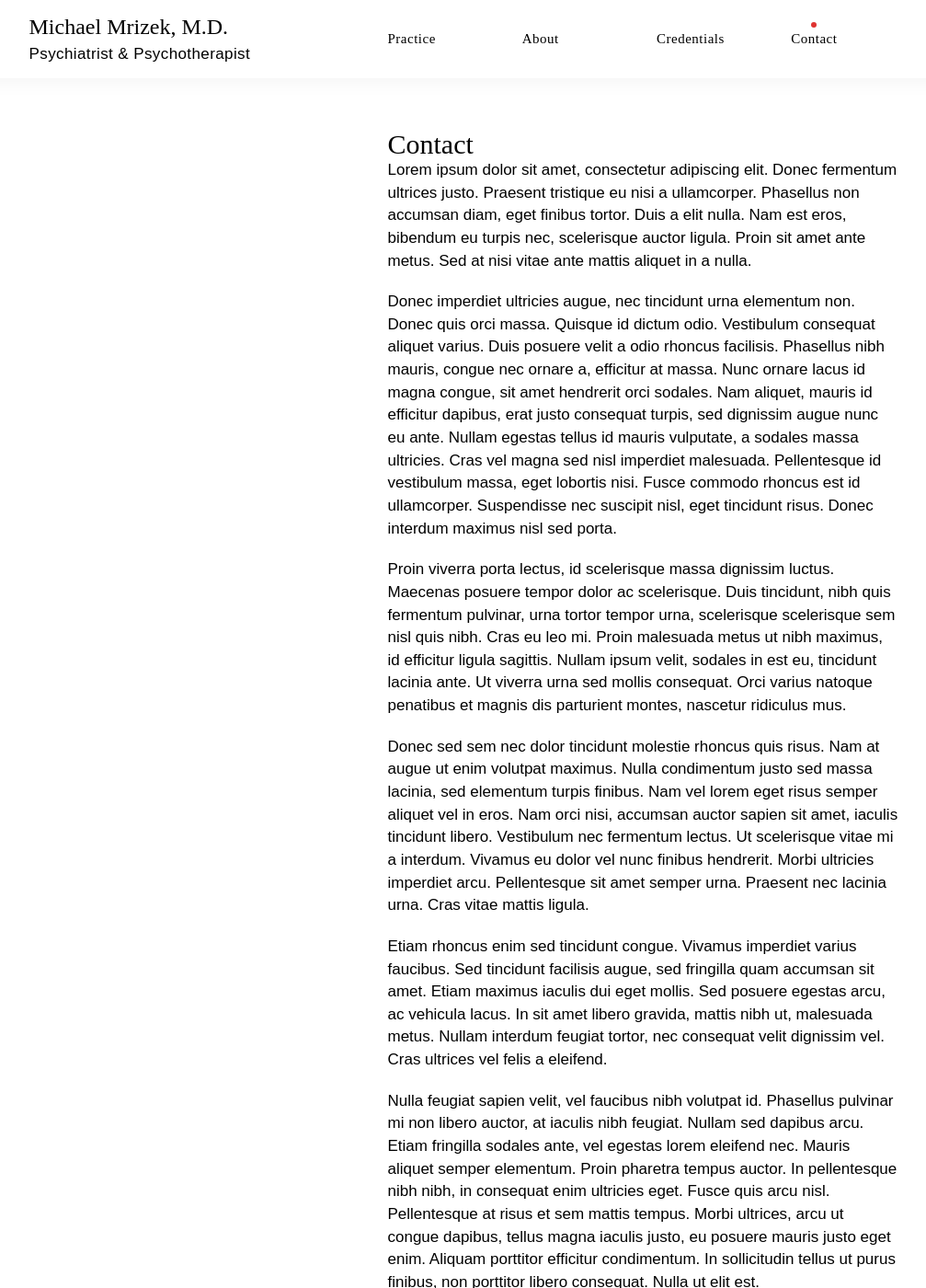
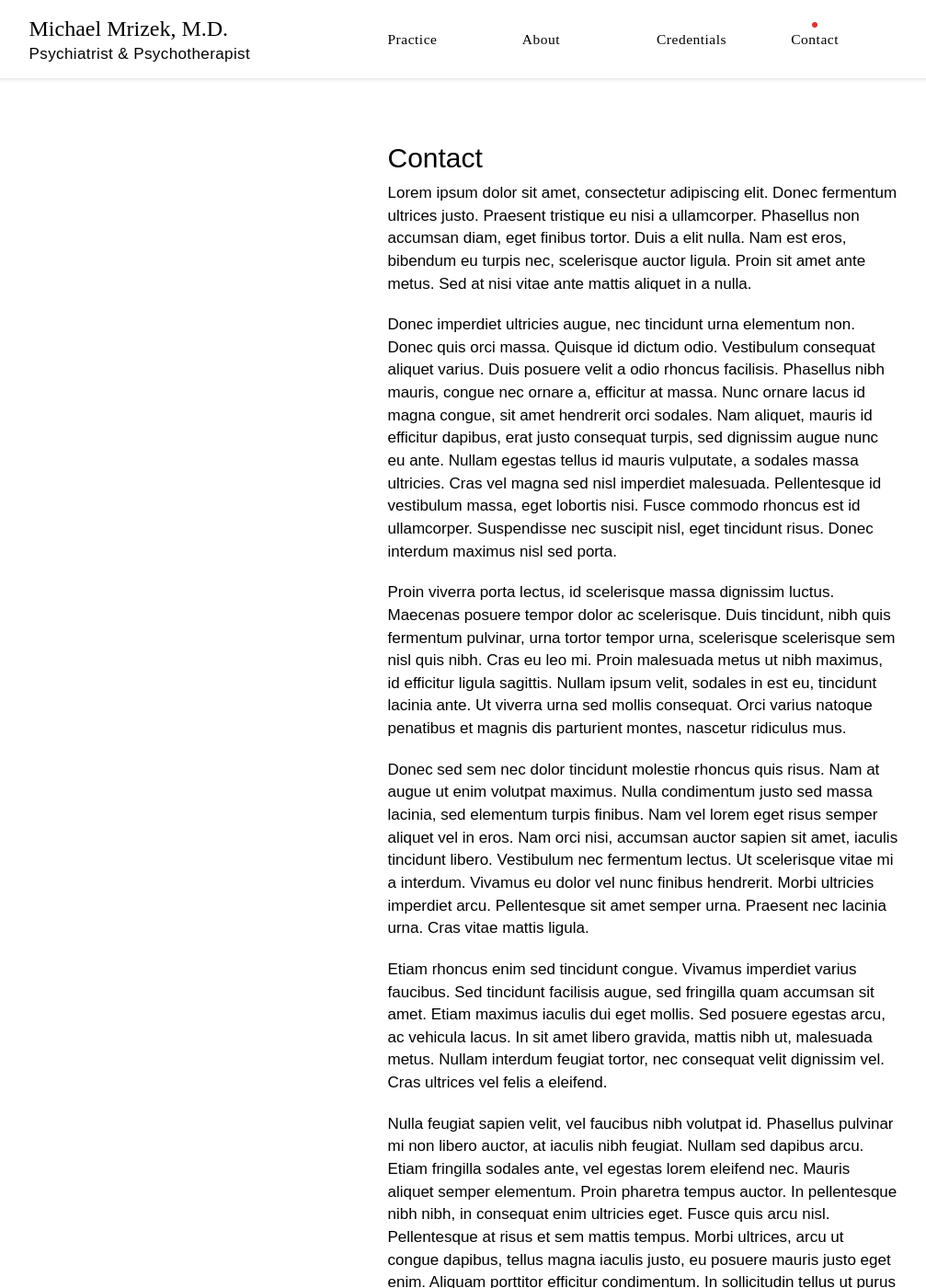
Before and after one commit to carolineportugal/michaelmrizekmd, a Jekyll site: the page built from contact/index.html, in a window 1280 px wide and 1400 px high. Shown: the whole window at 92% size, without its empty margins (136-1143 px from the left). Built offline with Jekyll 4.4.1, drawn with Linux system fonts in a browser that asks for light colours; nearby versions of some CDN libraries; some web fonts are replaced.

Commit message:
finalizes about page

```diff
--- a/_includes/nav.html
+++ b/_includes/nav.html
@@ -4,8 +4,8 @@
 
       <div class="col-sm-3 col-sm-offset-1">
         <a href="{{ site.baseurl }}/" class="logo">
-          <h3 class="">Michael Mrizek, M.D.</h3>
-          <h4 class="">Psychiatrist & Psychotherapist</h4>
+          <div class="logo-title">Michael Mrizek, M.D.</div>
+          <div class="logo-subtitle">Psychiatrist & Psychotherapist</div>
         </a>
       </div>
 
--- a/_sass/_nav.scss
+++ b/_sass/_nav.scss
@@ -10,7 +10,7 @@
   background: rgba(255,255,255,.95);
   position:fixed;
   width:100%;
-  box-shadow: 0px 3px 20px 0px rgba(0,0,0,0.05);
+  box-shadow: 0 2px 4px rgba(0,0,0,.1);
 
   a{
     &:hover{
@@ -28,13 +28,13 @@
     line-height: 1;
     color:$black;
 
-    h3{
+    .logo-title{
       font-size:24px;
       @include begum-bold();
       margin:0 0 0.7rem 0;
     }
 
-    h4{
+    .logo-subtitle{
       margin:0;
       @include caravel-regular();
       font-size: 17px;
@@ -45,7 +45,7 @@
 
   .menu{
     list-style: none;
-    font-size: 15px;
+    font-size: 15.5px;
     @include begum-semibold();
     // border:1px solid blue;
     -webkit-padding-start: 0px;
--- a/_sass/_typography.scss
+++ b/_sass/_typography.scss
@@ -1,17 +1,13 @@
 //Default values for typography
-h2{
-  @include begum-medium();
-  margin:0;
-}
 
 h3{
-  @include begum-semibold();
+  @include begum-bold();
   margin:0;
+  font-size:22px;
 }
 
 h4{
-  @include begum-bold();
-  margin:0;
+
 }
 
 p{
--- a/about/index.html
+++ b/about/index.html
@@ -15,7 +15,7 @@
       <div class="col-sm-6 col-sm-offset-0">
         <div>
           <div class="section-title-wrapper">
-            <h4 class="title">About</h4>
+            <h3 class="section-title">About</h3>
             <div class="divider"></div>
           </div>
           <p>Lorem ipsum dolor sit amet, consectetur adipiscing elit. Donec fermentum ultrices justo. Praesent tristique eu nisi a ullamcorper. Phasellus non accumsan diam, eget finibus tortor. Duis a elit nulla. Nam est eros, bibendum eu turpis nec, scelerisque auctor ligula. Proin sit amet ante metus. Sed at nisi vitae ante mattis aliquet in a nulla.</p>
--- a/css/main.scss
+++ b/css/main.scss
@@ -16,31 +16,34 @@
   @include font-smoothing();
   font-feature-settings: "onum" on;
   @include caravel-regular();
-  color:#000;
+  color:$black;
   position:relative;
   overflow-x: hidden;
-}
-
-section{
-  padding:14rem 0 0 0;
-  position:relative;
-}
-
-.section-title-wrapper{
-
-}
-
-.title{
-  color:$link-color;
 }
 
 .divider{
   @include dotted-line();
   height:1px;
+  opacity:.6;
 }
 
-img{
-  max-width:100%;
+section{
+  padding:13.5rem 0 0 0;
+  position:relative;
+
+  .section-title-wrapper{
+    margin-bottom:3rem;
+  }
+
+  .section-title{
+    margin-bottom:1rem;
+    color:$link-color;
+  }
+
+  img{
+    margin-top:7rem;
+    max-width:100%;
+  }
 }
 
 footer{
@@ -48,7 +51,7 @@
   .footer-wrapper{
     margin-top:8rem;
     @include caravel-regular();
-    padding-bottom:4rem;
+    padding-bottom:3rem;
     text-align:right;
   }
 
```
Also changed, not shown: 2 other files.
